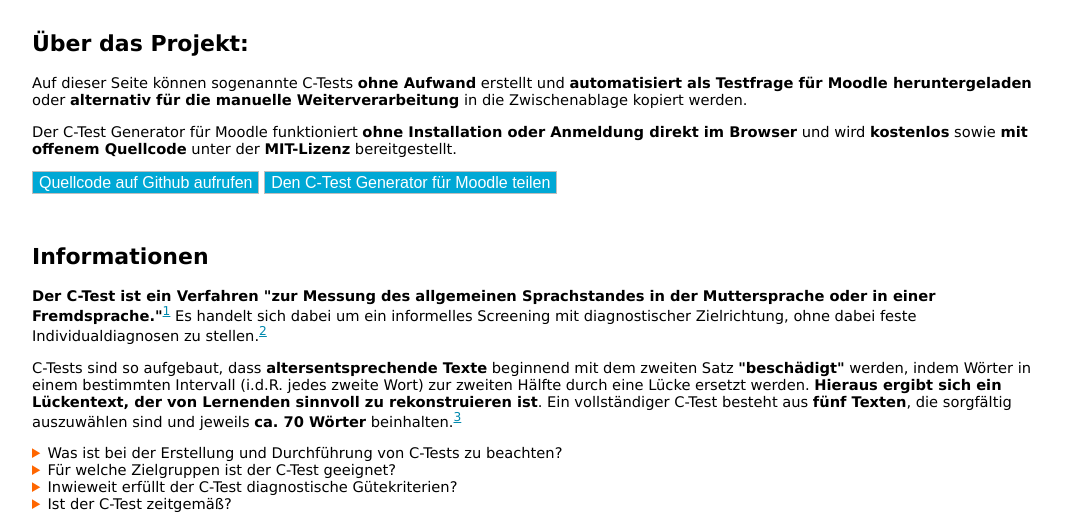
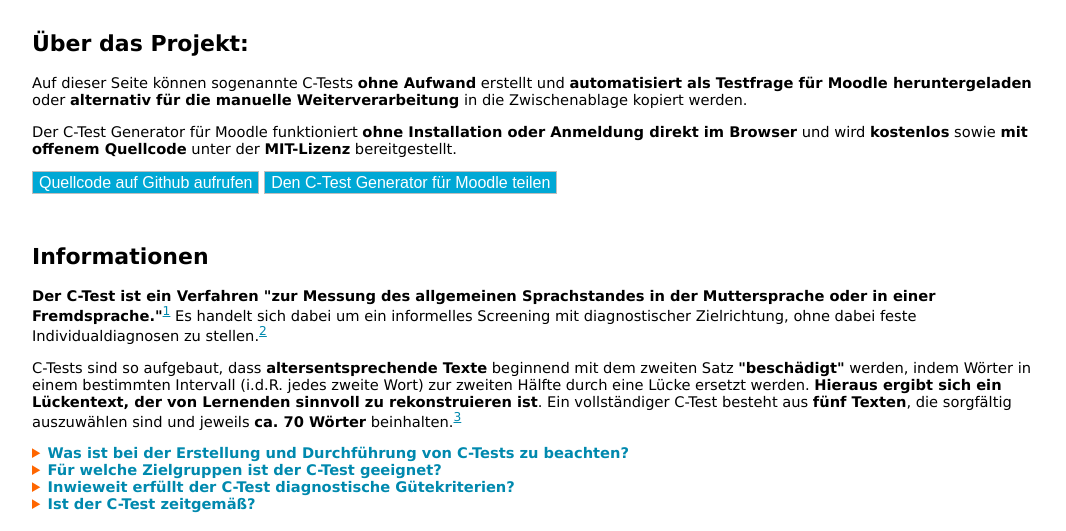
Before and after one commit to TRMSC/moodle-ctest-generator, a plain HTML site: page index.html in a window 1280 px wide. Shown: the part 421-952 px from the top of the page, without its empty margins (96-1162 px from the left). Drawn offline with Linux system fonts and the light colour scheme.

Commit message:
style details

```diff
--- a/style.css
+++ b/style.css
@@ -56,11 +56,15 @@ input[type="number"] {
     font-size: large!important;
     padding: 5px 8px;
 }
-a {
+a,
+details {
     color: #0089ae;
 }
 a:hover {
     color:#ff6600;
+}
+details {
+    font-weight: bold;
 }
 .lightline {
     color: #bbb;
```
